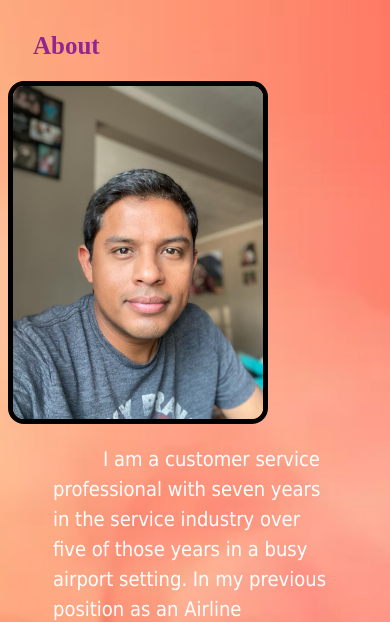
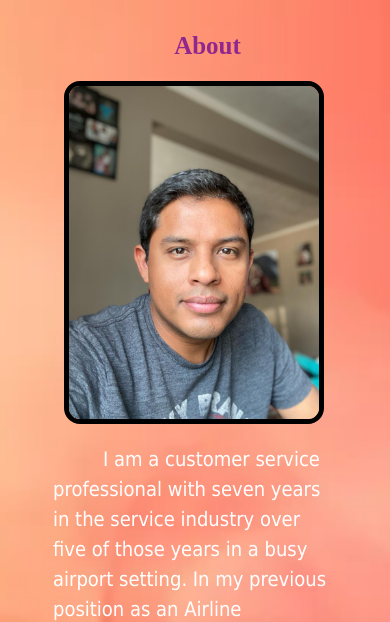
Before and after one commit to tva-variant09/ramosmarco95.github.io, a plain HTML site: page portfolio/about.html in a window 390 px wide. Shown: the part 226-848 px from the top of the page. Drawn offline with Linux system fonts and the light colour scheme.

Commit message:
Add files via upload

```diff
--- a/portfolio/css/about_portfolio.css
+++ b/portfolio/css/about_portfolio.css
@@ -3,7 +3,7 @@
     font-family: 'BPreplayBold.otf';
     src: url('../fonts/BPreplayBold.otf')
 }
-@media screen and (min-width: 150px) and (max-width: 450px) {
+@media screen and (min-width: 150px) and (max-width: 400px) {
     p {
         clear: both;
         width: auto;
@@ -14,9 +14,12 @@
     main img {
         clear: both;
         display: block;
-        margin-left: auto;
+        margin-left: 15%;
         margin-right: auto;
 
+    }
+    h2 {
+        text-align: center;
     }
 }
 html{
```
